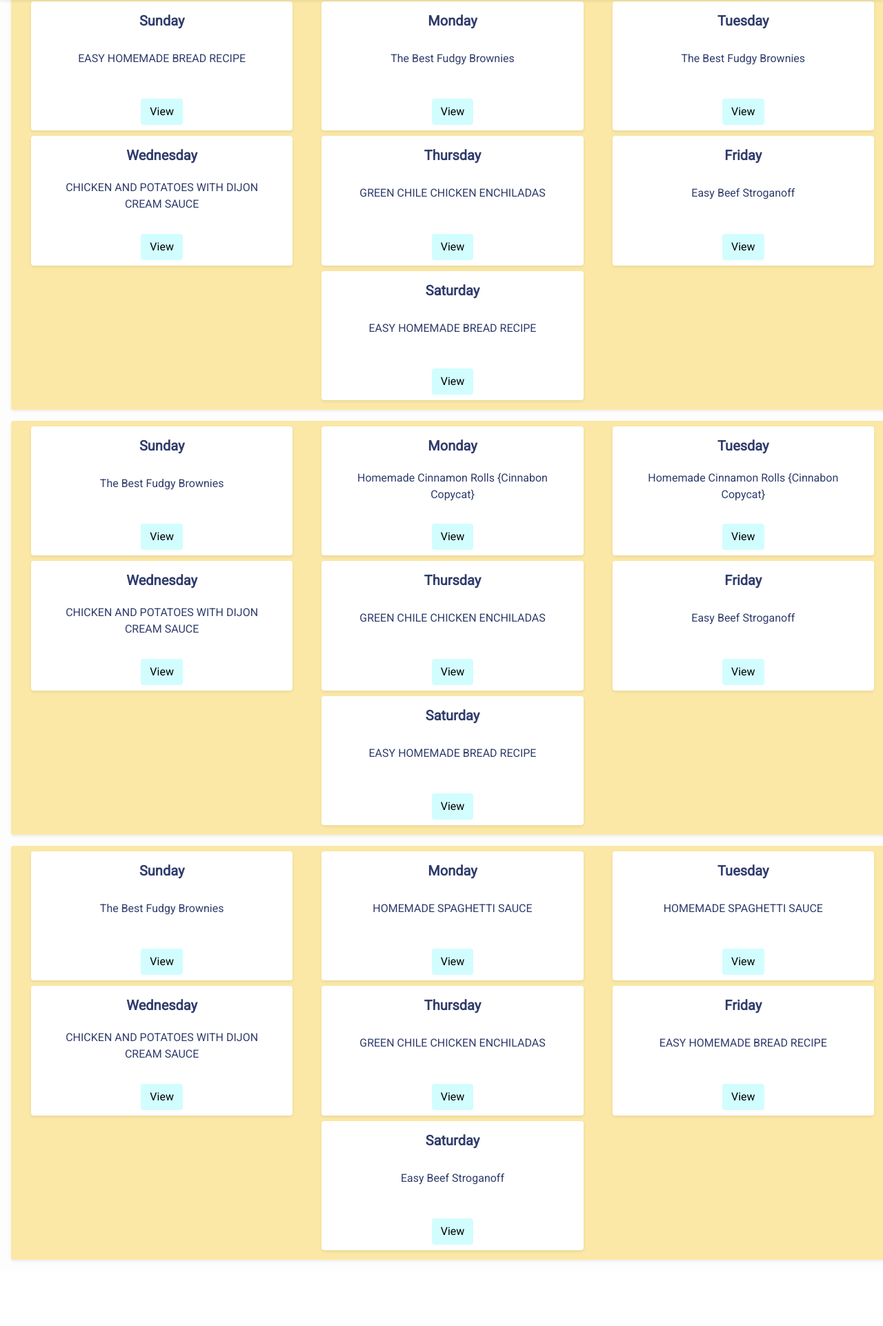
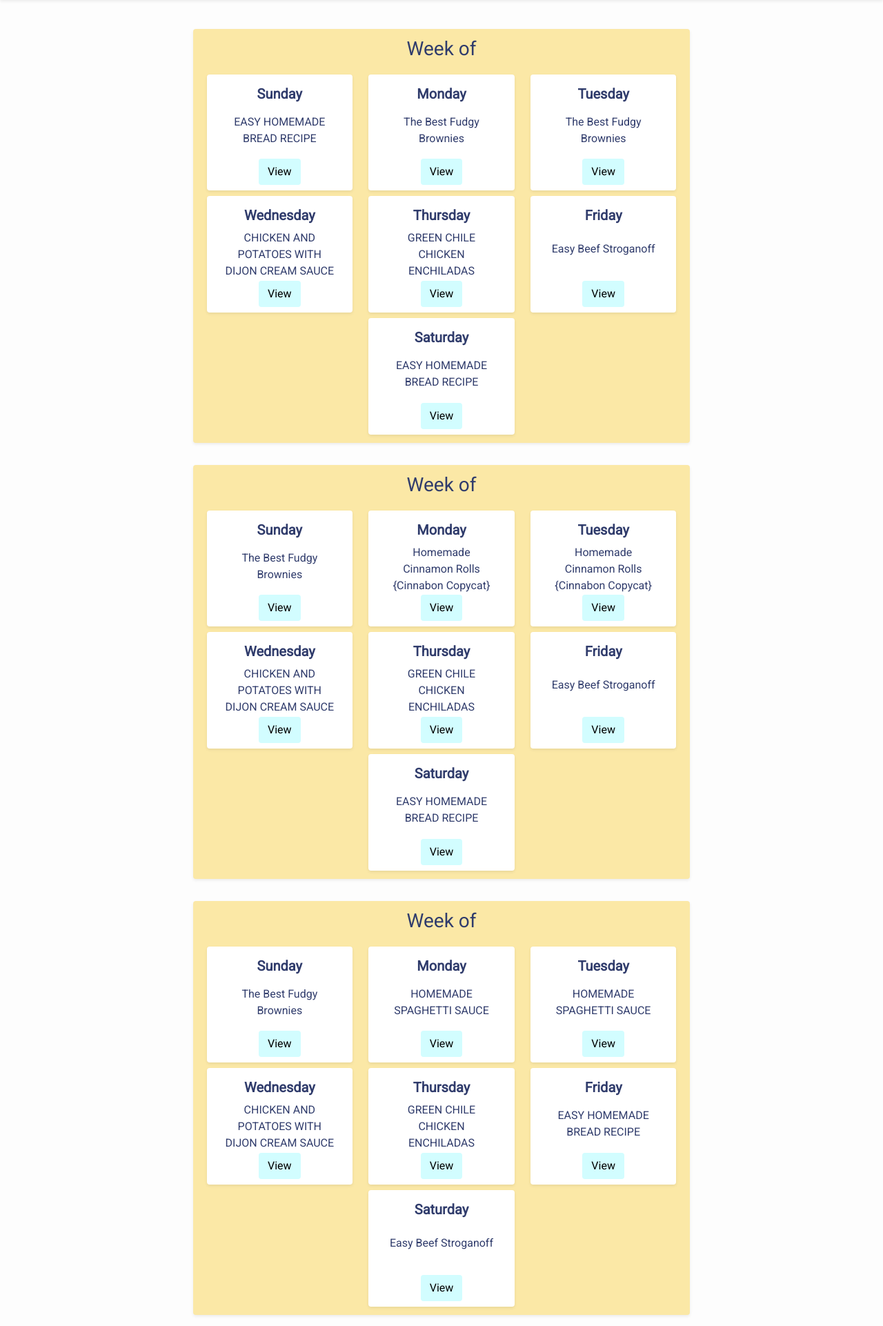
Before and after one commit to JennyWauer/foodie_favs, a Django app: template foodie_app/templates/previous_menus.html in a window 1280 px wide. Shown: the part 70-1992 px from the top of the page at 69% size. Before the commit the page ends 1898 px from the top, so only its background shows below. Run offline with Django 3.2, Linux system fonts and the light colour scheme; the template is opened without the code that fills it: values that come from a table or form of the project are taken from there, others are empty; the visitor is signed in with stand-in values (Sample User, id 1); data comes from the database, SQL or seed files in the repository; some libraries are stand-ins or nearby versions.

Commit message:
style page

```diff
--- a/foodie_app/templates/previous_menus.html
+++ b/foodie_app/templates/previous_menus.html
@@ -27,10 +27,11 @@
     </header>
     <button id="topBtn" title="Go to top" class="btn rounded shadow">Top</button>
     <div class="pt-5"></div>
-    <div>
+    <div class=" w-75 ml-auto mr-auto mt-5 d-flex flex-wrap">
         {% for menu in menus %}
             {% if menu.editor.id == user.id %}
-                <div class="menu w-100 m-3 d-flex flex-column p-1 rounded shadow-sm">
+                <div class="menu w-75 ml-auto mr-auto m-3 d-flex flex-column p-1 pb-2 rounded shadow-sm">
+                    <h3 class="text-center p-2 home">Week of </h3>
                     <div class="day-row d-flex justify-content-around p-1">
                         <div class="day rounded shadow-sm d-flex flex-column">
                             <p class="font-weight-bold pt-2 h5 mt-2">Sunday</p>
```
